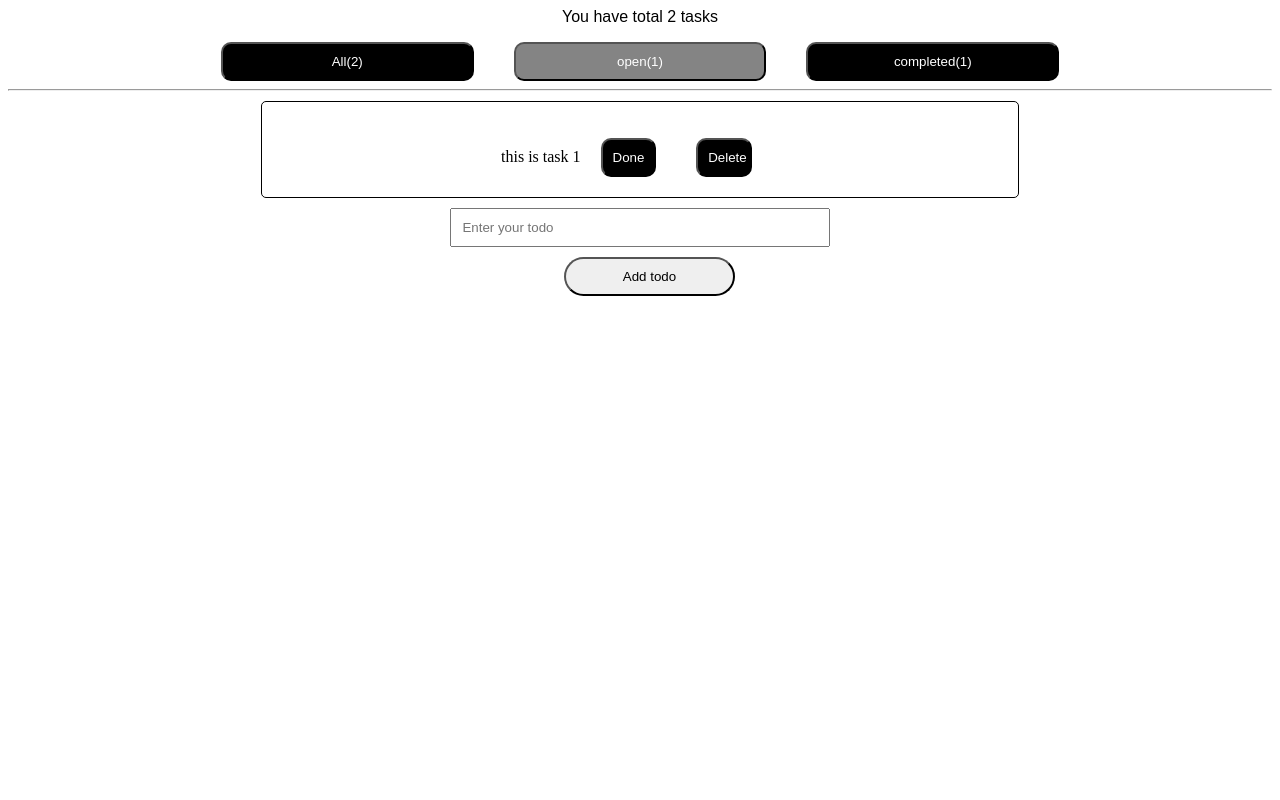
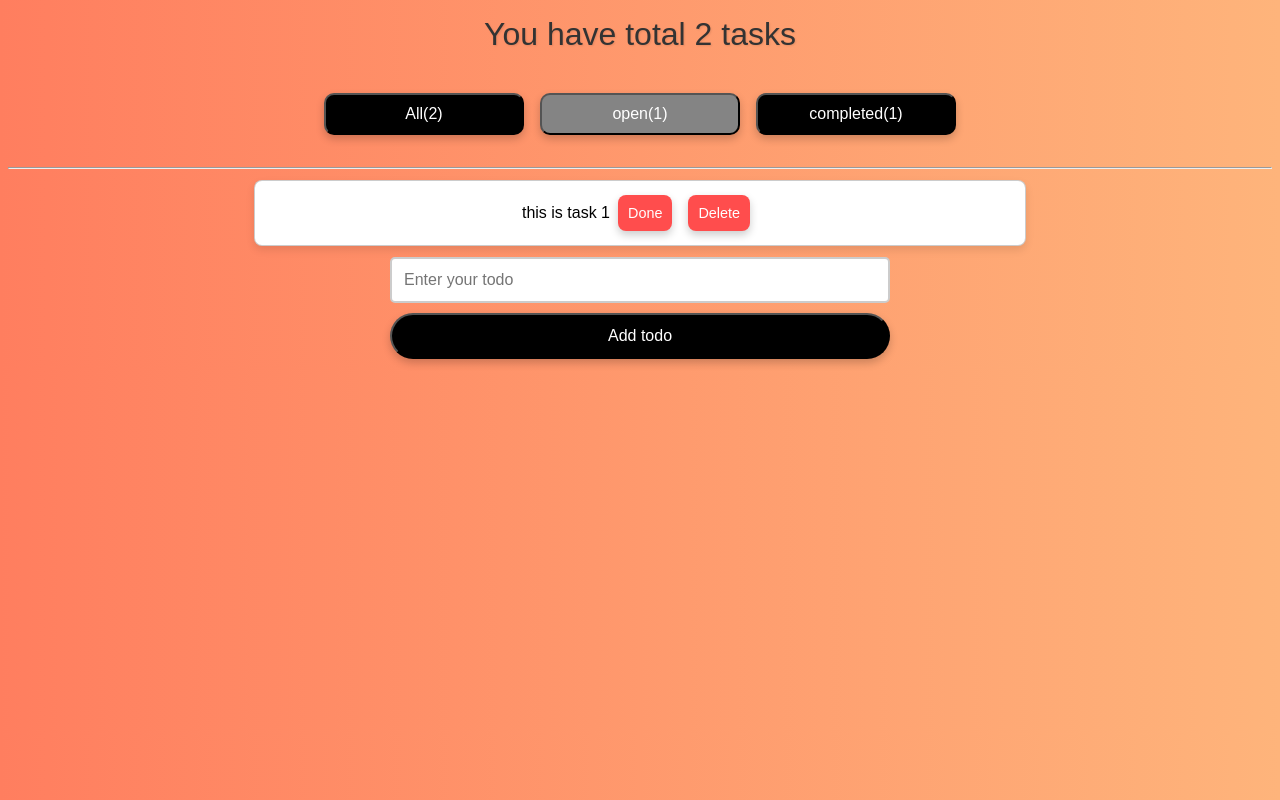
Before and after one commit to Kedarinath1502/todo-app, a React (Vite) app: page / in a window 1280 px wide. Built offline with nearby package versions, Linux system fonts and the light colour scheme.

Commit message:
addedlocalstorage

```diff
--- a/src/App.jsx
+++ b/src/App.jsx
@@ -3,38 +3,44 @@ import Tabs from './components/Tabs.jsx'
 import TodoCard from './components/TodoCard.jsx'
 import TodoList from './components/TodoList.jsx'
 import Input from './components/Input.jsx'
-import { useState } from 'react'
+import { useState, useEffect } from 'react'
 function App() {
-//   const todos = [
-//     {input : "this is task 1", completed : true},
-//     {input : "this is task 2", completed : false},
-//     {input : "this is task 3", completed : false},
-//     {input : "this is task 4", completed : false}
-// ]
   const [todos, setTodos] = useState([
     {input : "this is task 1", completed : false},
      {input : "this is task 2", completed : true}
   ])
   const [selectedTab, setSelectedTab] = useState('open')
-  console.log(selectedTab)
 
   function handleAddTodo(newTask) {
     const newTodoList = [...todos, {input: newTask, completed:false}]
     setTodos(newTodoList)
+    saveToLocal(newTodoList)
   }
 
   function updateTodo(index) {
       let updatedTodoList = [...todos]
       updatedTodoList[index]['completed'] = true
       setTodos(updatedTodoList)
+      saveToLocal(updatedTodoList)
   }
 
   function deleteTodo(index) {
     let modifiedTodoList = [...todos]
     modifiedTodoList = modifiedTodoList.filter((val,valIndex)=>{ return valIndex !== index})
     setTodos(modifiedTodoList)
+    saveToLocal(modifiedTodoList)
+  }
 
+  function saveToLocal(currenttodos){
+    localStorage.setItem('todo',JSON.stringify({todos : currenttodos}))
   }
+
+  useEffect(()=>{
+    if(!localStorage || !localStorage.getItem('todo')) { return }
+    let db = JSON.parse(localStorage.getItem('todo'))
+    setTodos(db.todos)
+  }
+  ,[])
 
   return (
     <>
@@ -42,7 +48,7 @@ function App() {
       <Tabs selectedTab={selectedTab} setSelectedTab={setSelectedTab} todos={todos}/>
       <TodoList updateTodo={updateTodo} selectedTab={selectedTab}
         deleteTodo={ deleteTodo} setSelectedTab={setSelectedTab} todos={todos}/>
-      <Input handleAddTodo={handleAddTodo} />
+      <Input handleAddTodo={handleAddTodo}  todos = {todos}/>
     </>
   )
 }
--- a/src/components/Input.jsx
+++ b/src/components/Input.jsx
@@ -1,8 +1,7 @@
 import { useState } from 'react'
 const Input = (props) => {
-    const {handleAddTodo} = props
+    const {handleAddTodo, todos} = props
     const [input, setInput] = useState('')
-    console.log(input)
 
     return (
         <div className="input-container">
@@ -10,8 +9,17 @@ const Input = (props) => {
                 setInput(e.target.value)
             }} placeholder="Enter your todo" type="text" />
             <button className="submit-button" onClick={() => {
-                console.log("hi")
                 if (!input) { return }
+                let duplicate = false
+                {todos.map((todo, todoIndex)=>{
+                    if(todo.input === input){
+                        alert('todo already exist')
+                        duplicate = true
+                    }
+                })}
+                if(duplicate) {
+                    setInput('')
+                    return }
                 handleAddTodo(input)
                 setInput('')
             }}>Add todo</button>
--- a/src/components/TodoCard.jsx
+++ b/src/components/TodoCard.jsx
@@ -5,11 +5,11 @@ function TodoCard (props){
         <div className="card">
             <div>
             {todo.input}
-                <button onClick={()=>{
+               {!todo.completed? <button onClick={()=>{
                     updateTodo(todoIndex)
-                }} className="edit-buttons">
+                }} disabled={todo.completed} className="edit-buttons">
                     Done
-                </button>
+                </button> : null}
                 <button onClick={()=> {
                     deleteTodo(todoIndex)
                 }} className="edit-buttons">
--- a/src/index.css
+++ b/src/index.css
@@ -1,92 +1,195 @@
+
+html {
+    background: linear-gradient(to right, #ff7e5f, #feb47b);
+    font-family: 'Arial', sans-serif;
+}
+
+
 .tab-container {
     display: flex;
     justify-content: center;
     align-items: center;
+    flex-wrap: wrap;
+    padding: 1rem;
 }
 
-.button {
-    padding : 10px;
-    width : 20%;
-    margin-top : 1rem;
+
+.button, .button-selected {
+    padding: 10px;
+    width: 100%;
+    max-width: 200px;
+    margin: 0.5rem;
     border-radius: 10px;
-    margin-inline: 20px;
-    background-color: rgb(0,0,0);
+    background-color: rgb(0, 0, 0);
     color: white;
-    cursor : pointer;
+    cursor: pointer;
+    text-align: center;
+    font-size: 1rem;
+    transition: all 0.3s ease;
+    box-shadow: 0 4px 8px rgba(0, 0, 0, 0.2);
+}
 
+.button-selected {
+    background-color: rgb(132, 132, 132);
 }
-.button-selected {
-    padding : 10px;
-    width : 20%;
-    margin-top : 1rem;
-    border-radius: 10px;
-    margin-inline: 20px;
-    background-color: rgb(132, 132, 132);
-    color: white;
-    cursor : pointer;
 
-}
 .button:hover {
     background-color: white;
     color: black;
     transform: scale(1.05);
+    box-shadow: 0 6px 12px rgba(0, 0, 0, 0.2);
 }
 
 .button:active {
     transform: scale(0.98);
 }
 
-.edit-buttons{
-    padding : 10px;
-    display: inline;
-    width : 20%;
-    margin-top : 1rem;
-    border-radius: 10px;
-    margin-inline: 20px;
-    background-color: rgb(0,0,0);
+
+.edit-buttons {
+    padding: 10px;
+    display: inline-block;
+    margin: 0.5rem;
+    border-radius: 8px;
+    background-color: #ff4d4d;
     color: white;
-    cursor : pointer;
-}
-.Header{
-    font-family: sans-serif;
-    text-align: center;
+    border: none;
+    cursor: pointer;
+    font-size: 0.9rem;
+    transition: background-color 0.3s ease, transform 0.2s ease;
+    box-shadow: 0 4px 8px rgba(0, 0, 0, 0.2);
 }
 
-.card{
-    border : 1px solid black;
-    border-radius: 5px;
-    margin-top: 10px;
-    padding : 20px;
-    margin-inline: 20%;
-    display : flex;
-    justify-content:center;
+.edit-buttons.done {
+    background-color: #4CAF50;
 }
 
-.input-container {
-    margin-top: 10px;
-    position: relative;
-    display: inline-block;
-    margin-inline: 35%;
-    width : 30%
+.edit-buttons:hover {
+    background-color: #d9534f;
+    transform: scale(1.05);
 }
 
-.input {
-    padding: 10px;
-    padding-right: 40px;
-    width: 100%;
-    box-sizing: border-box;
+.edit-buttons.done:hover {
+    background-color: #45a049;
 }
 
-.submit-button{
-    width: 45%;
+.edit-buttons:active,
+.edit-buttons.done:active {
+    transform: scale(0.95);
+}
+
+
+.Header {
+    text-align: center;
+    font-size: 2rem;
+    color: #333;
+    margin: 1rem;
+    text-shadow: 1px 1px 2px rgba(0, 0, 0, 0.1);
+}
+
+
+.card {
+    border: 1px solid rgba(0, 0, 0, 0.2);
+    border-radius: 8px;
+    margin: 0.7rem auto;
+    padding: 6px;
+    max-width: 60%;
+    display: flex;
+    justify-content: center;
+    flex-wrap: wrap;
+    background-color: white;
+    box-shadow: 0 4px 8px rgba(0, 0, 0, 0.1);
+}
+
+
+.input-container {
+    display: flex;
+    flex-direction: column;
+    align-items: center;
+    justify-content: center;
     margin-top: 10px;
-    margin-left : 30%;
-    align-items: center;
+    width: 100%;
+    max-width: 500px;
+    margin-left: auto;
+    margin-right: auto;
+    gap: 10px;
+}
+
+
+.input {
+    padding: 12px;
+    width: 100%;
+    font-size: 1rem;
+    border: 2px solid #ccc;
+    border-radius: 5px;
+    box-sizing: border-box;
+    outline: none;
+    transition: border-color 0.3s ease, box-shadow 0.3s ease;
+}
+
+
+.input:focus {
+    border-color: #000;
+    box-shadow: 0 0 5px rgba(0, 0, 0, 0.2);
+}
+
+
+.submit-button {
+    padding: 12px;
+    width: 100%;
+    font-size: 1rem;
     border-radius: 30px;
-    padding : 10px;
+    background-color: #000;
+    color: #fff;
     cursor: pointer;
+    transition: background-color 0.3s ease, color 0.3s ease;
+    box-shadow: 0 4px 8px rgba(0, 0, 0, 0.2);
 }
-.submit-button:hover{
-    background-color: black;
-    color : white
+
+.submit-button:hover {
+    background-color: #333;
+    color: #fff;
 }
+
+
+@media (max-width: 768px) {
+
+    .button, .button-selected {
+        width: 45%;
+    }
+
+    .input-container {
+        width: 90%;
+    }
+
+    .submit-button {
+        width: 100%;
+    }
+
+    .card {
+        max-width: 90%;
+    }
+}
+
+@media (max-width: 480px) {
+
+    .button, .button-selected, .edit-buttons {
+        width: 100%;
+        margin: 0.5rem 0;
+    }
+
+    .input-container {
+        width: 100%;
+    }
+
+    .submit-button {
+        width: 100%;
+    }
+
+    .card {
+        max-width: 95%;
+    }
+
+    .Header {
+        font-size: 1.5rem;
+    }
+}
```
